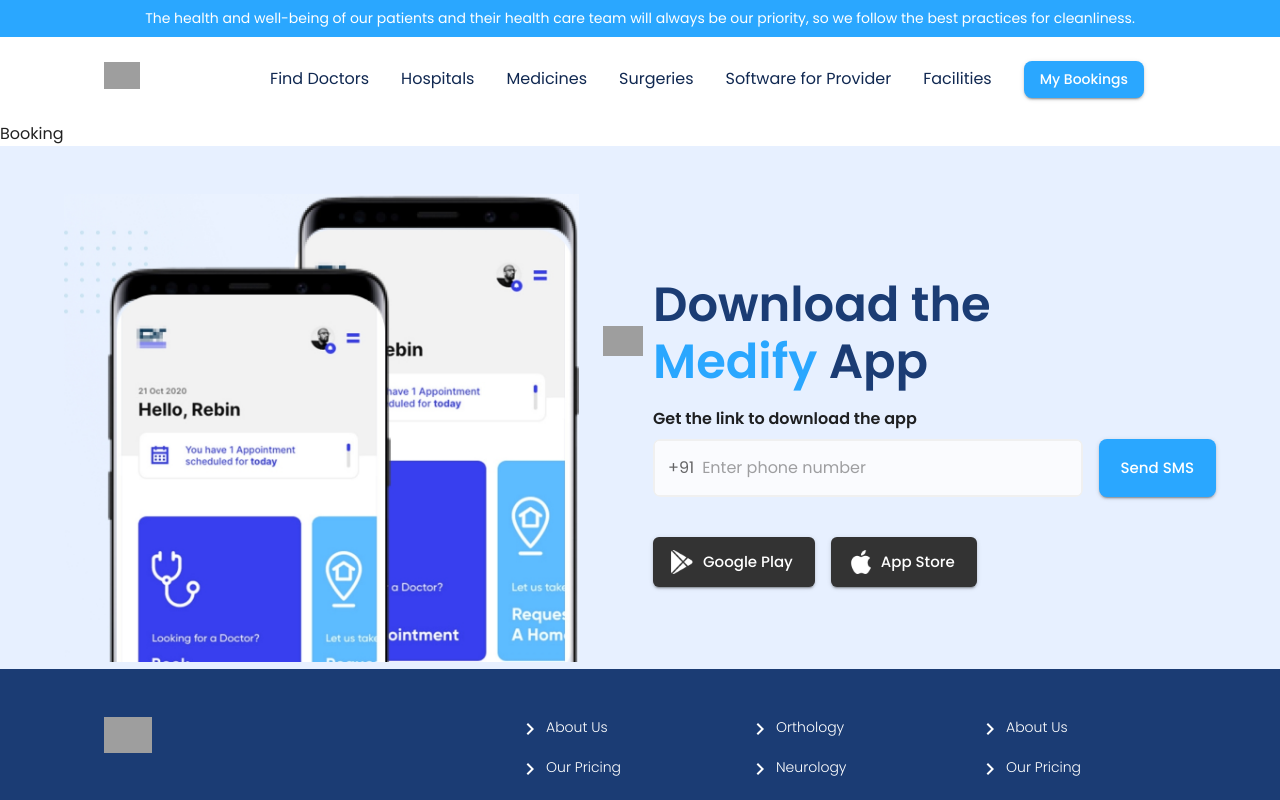
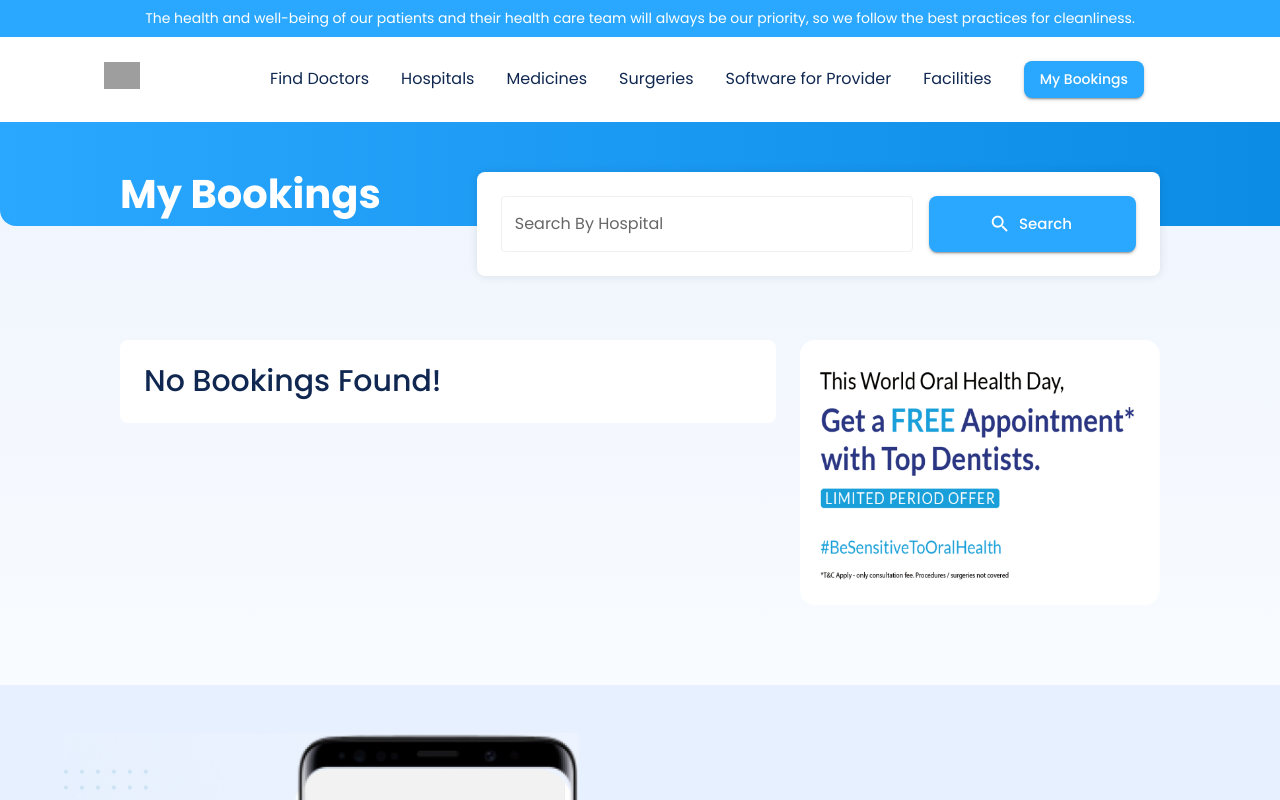
Before and after one commit to luckyanand15/medify, a React (Create React App) app in the folder medify/: page /my-bookings in a window 1280 px wide. Shown: the top 800 px of the page. Built offline with nearby package versions, Linux system fonts and the light colour scheme; grey boxes are pictures that could not be loaded.

Commit message:
Completed

```diff
--- a/medify/src/components/BookingModal/BookingModal.jsx
+++ b/medify/src/components/BookingModal/BookingModal.jsx
@@ -13,7 +13,7 @@
   open,
   setOpen,
   bookingDetails,
-  showSuccessMessage,
+  successMessage,
 }) => {
   const [email, setEmail] = useState("");
   const formatDate = (day) => {
@@ -31,7 +31,7 @@
     const prevBookings = JSON.parse(bookings);
 
     localStorage.setItem("bookings",JSON.stringify([...prevBookings,{...bookingDetails, bookingEmail:email}]));
-    showSuccessMessage(true);
+    successMessage(true);
     setEmail("");
     setOpen(false);
   };
@@ -56,7 +56,7 @@
         <Typography variant="h3" fontWeight={400} fontSize={{ xs: 18, md: 30 }}>
           Confirm booking
         </Typography>
-        <Stack direction="row" spacing={0.5} mb={3}>
+        <Stack direction={{md:"row",xs:"column"}} spacing={0.5} mb={3}>
           <Typography fontSize={14}>
             Please enter your email to confirm booking for
           </Typography>
@@ -73,6 +73,12 @@
             required
             value={email}
             onChange={(e) => setEmail(e.target.value)}
+            sx={{
+              "& .MuiOutlinedInput-notchedOutline, &:hover .MuiOutlinedInput-notchedOutline, & .MuiOutlinedInput-root.Mui-focused .MuiOutlinedInput-notchedOutline":
+                {
+                  borderColor: "#F0F0F0",
+                },
+            }}
           />
           <Stack direction="row" spacing={1} mt={2}>
             <Button
--- a/medify/src/components/Calendar/Day/Day.jsx
+++ b/medify/src/components/Calendar/Day/Day.jsx
@@ -9,13 +9,13 @@
 
 const Day = ({ selectedDate, setSelectedDate, totalSlots }) => {
   const date = startOfDay(new Date());
-  const dateItems = [];
+  const dateList = [];
 
   for (let i = 0; i < 7; i++) {
-    dateItems.push(add(date, { days: i }));
+    dateList.push(add(date, { days: i }));
   }
 
-  const customDateFormat = (day) => {
+  const dateFormat = (day) => {
     if (isEqual(date, day)) {
       return "Today";
     } else if (isEqual(date, add(day, { days: -1 }))) {
@@ -43,7 +43,7 @@
           },
         }}
       >
-        {dateItems.map((day, idx) => (
+        {dateList.map((day, idx) => (
           <SwiperSlide key={idx} className={Styles.SwiperSlide}>
             <Stack
               textAlign="center"
@@ -54,7 +54,7 @@
                 fontWeight={isEqual(day, selectedDate) ? 700 : 400}
                 fontSize={{ xs: 11, md: 16 }}
               >
-                {customDateFormat(day)}
+                {dateFormat(day)}
               </Typography>
               <Typography fontSize={{ xs: 8, md: 12 }} color="#00A500">
                 {`${totalSlots} Slots Available`}
--- a/medify/src/components/HospitalCard/HospitalCard.jsx
+++ b/medify/src/components/HospitalCard/HospitalCard.jsx
@@ -114,9 +114,9 @@
               sx={{borderRadius:1, fontSize:14}}
               />
               <Chip
-              label={format(new Date(details.bookingDate), "dd mmmm yyyy")}
+              label={format(new Date(details.bookingDate), "dd MMMM yyyy")}
               variant="outlined"
-              color="primary"
+              color="success"
               sx={{borderRadius:1, fontSize:14}}
               />
             </Stack>
--- /dev/null
+++ b/medify/src/components/SearchBar/SearchBar.jsx
@@ -0,0 +1,51 @@
+import { Button, Stack, TextField } from "@mui/material";
+import React, { useMemo, useState } from "react";
+import SearchIcon from "@mui/icons-material/Search";
+
+const SearchBar = ({ bookings, setFilterBookings }) => {
+  const [text, setText] = useState("");
+  const filterList = useMemo(() => {
+    if (!text.trim()) {
+      return bookings;
+    }
+    return bookings.filter((item) =>
+      item["Hospital Name"].toLowerCase().includes(text.trim().toLowerCase())
+    );
+  }, [text, bookings]);
+
+  const handleSubmit = (e) => {
+    e.preventDefault();
+    setFilterBookings(filterList);
+  };
+  return (
+    <form onSubmit={handleSubmit}>
+      <Stack direction={{xs:"column",md:"row"}} spacing={2}>
+        <TextField
+          type="text"
+          label="Search By Hospital"
+          variant="outlined"
+          value={text}
+          onChange={(e) => setText(e.target.value)}
+          sx={{
+            "& .MuiOutlinedInput-notchedOutline, &:hover .MuiOutlinedInput-notchedOutline, & .MuiOutlinedInput-root.Mui-focused .MuiOutlinedInput-notchedOutline":
+              {
+                borderColor: "#F0F0F0",
+              },
+          }}
+          fullWidth
+        />
+        <Button
+          type="submit"
+          variant="contained"
+          size="large"
+          startIcon={<SearchIcon />}
+          sx={{ py: "15px", px: 8, flexShrink: 0 }}
+        >
+          Search
+        </Button>
+      </Stack>
+    </form>
+  );
+};
+
+export default SearchBar;
--- a/medify/src/pages/MyBookings.jsx
+++ b/medify/src/pages/MyBookings.jsx
@@ -1,14 +1,110 @@
-import React from 'react'
-import { Box } from '@mui/material'
-import NavBar from '../components/NavBar/NavBar'
+import React, { useEffect, useState } from "react";
+import { Box, Container, Stack, Typography } from "@mui/material";
+import NavBar from "../components/NavBar/NavBar";
+import SearchBar from "../components/SearchBar/SearchBar";
+import HospitalCard from "../components/HospitalCard/HospitalCard";
+import banner from "../assets/ads.png";
 
 const MyBookings = () => {
+  const [bookings, setBookings] = useState([]);
+  const [filterBookings, setFilterBookings] = useState([]);
+
+  useEffect(() => {
+    const savedBookings = localStorage.getItem("bookings") || "[]";
+    setBookings(JSON.parse(savedBookings));
+  }, []);
+
+  useEffect(() => {
+    setFilterBookings(bookings);
+  }, [bookings]);
   return (
     <Box>
-      <NavBar/>
-      Booking
+      <NavBar />
+      <Box
+        sx={{ background: "linear-gradient(#EFF5FE, rgba(241,247,255,0.47))" }}
+      >
+        <Box
+          sx={{
+            position: "relative",
+            background: "linear-gradient(90deg, #2AA7FF, #0C8CE5)",
+            borderBottomLeftRadius: "1rem",
+            borderBottomRightRadiusL: "1rem",
+          }}
+          mb="50px"
+        >
+          <Container maxWidth="xl" sx={{ px: { xs: 0, md: 15 } }}>
+            <Stack
+              direction={{ xs: "column", md: "row" }}
+              spacing={{ xs: 0, md: 12 }}
+              alignItems={{ xs: "center", md: "flex-end" }}
+            >
+              <Typography
+                variant="h1"
+                color="#ffffff"
+                pb={1}
+                fontSize={{ xs: 32, md: 40 }}
+                fontWeight={700}
+              >
+                My Bookings
+              </Typography>
+              <Box
+                bgcolor="#ffffff"
+                flexGrow={1}
+                p={3}
+                borderRadius={2}
+                sx={{ translate: "0 50px" }}
+                boxShadow="0 0 10px rgba(0,0,0,0.1)"
+                width={{ xs: 1, md: "auto" }}
+              >
+                <SearchBar
+                  bookings={bookings}
+                  setFilterBookings={setFilterBookings}
+                />
+              </Box>
+            </Stack>
+          </Container>
+        </Box>
+
+        <Container maxWidth="xl" sx={{ pt: 8, pb: 10, px: { xs: 0, md: 15 } }}>
+          <Stack alignItems="flex-start" direction={{ md: "row" }}>
+            <Stack
+              mb={{ xs: 4, md: 0 }}
+              spacing={3}
+              width={{ xs: 1, md: "calc(100% - 384px)" }}
+              mr="24px"
+            >
+              {filterBookings.length > 0 &&
+                filterBookings.map((hospital) => {
+                  return (
+                    <HospitalCard
+                      key={hospital["Hospital Name"]}
+                      details={hospital}
+                      booking={true}
+                    />
+                  );
+                })}
+              {filterBookings.length === 0 && (
+                <Typography
+                  variant="h3"
+                  bgcolor="#fff"
+                  borderRadius={2}
+                  p={3}
+                  sx={{
+                    color: "#102851",
+                    fontSize: "30px",
+                    fontWeight: "500",
+                  }}
+                >
+                  No Bookings Found!
+                </Typography>
+              )}
+            </Stack>
+            <img src={banner} alt="ads" height="auto" width={360}/>
+          </Stack>
+        </Container>
+      </Box>
     </Box>
-  )
-}
+  );
+};
 
-export default MyBookings
+export default MyBookings;
--- a/medify/src/pages/Search.jsx
+++ b/medify/src/pages/Search.jsx
@@ -23,14 +23,14 @@
   const [city, setCity] = useState(searchParams.get("city"));
   const [hospitals, setHospitals] = useState([]);
   const [isloading, setIsLoading] = useState(false);
-  const availableSlots = {
+  const slots = {
     morning: ["11:30 AM"],
     afternoon: ["12:00 PM", "12:30 PM", "01:30 PM", "02:00 PM", "02:30 PM"],
     evening: ["06:00 PM", "06:30 PM", "07:00 PM", "07:30 PM"],
   };
   const [isModalOpen, setIsModalOpen] = useState(false);
   const [bookingDetails, setBookingDetails] = useState({});
-  const [showBookingSuccess, setShowBookingSuccess] = useState(false);
+  const [successMessage, setSuccessMessage] = useState(false);
 
   useEffect(() => {
     const getHospitals = async () => {
@@ -125,6 +125,7 @@
             <Stack alignItems="flex-start" direction={{ md: "row" }}>
               <Stack
                 mb={{ xs: 4, md: 0 }}
+                mt={{xs:5, md:0}}
                 spacing={3}
                 width={{ xs: 1, md: "calc(100% - 384px)" }}
                 mr="24px"
@@ -135,7 +136,7 @@
                       <HospitalCard
                         key={idx}
                         details={hospital}
-                        slots={availableSlots}
+                        slots={slots}
                         handleBooking={handleBooking}
                       />
                     );
@@ -173,7 +174,7 @@
                   </Typography>
                 )}
               </Stack>
-              <img src={banner} alt="banner" height="auto" width={360} />
+              <img src={banner} alt="banner" height="auto" width={330}/>
             </Stack>
           </Container>
         </Stack>
@@ -182,12 +183,12 @@
         open={isModalOpen}
         setOpen={setIsModalOpen}
         bookingDetails={bookingDetails}
-        showSuccessMessage={setShowBookingSuccess}
+        successMessage={setSuccessMessage}
         />
 
         <AutoSnackbar
-        open={showBookingSuccess}
-        setOpen={setShowBookingSuccess}
+        open={successMessage}
+        setOpen={setSuccessMessage}
         message="Booking Successful"
         />
       </Box>
```
